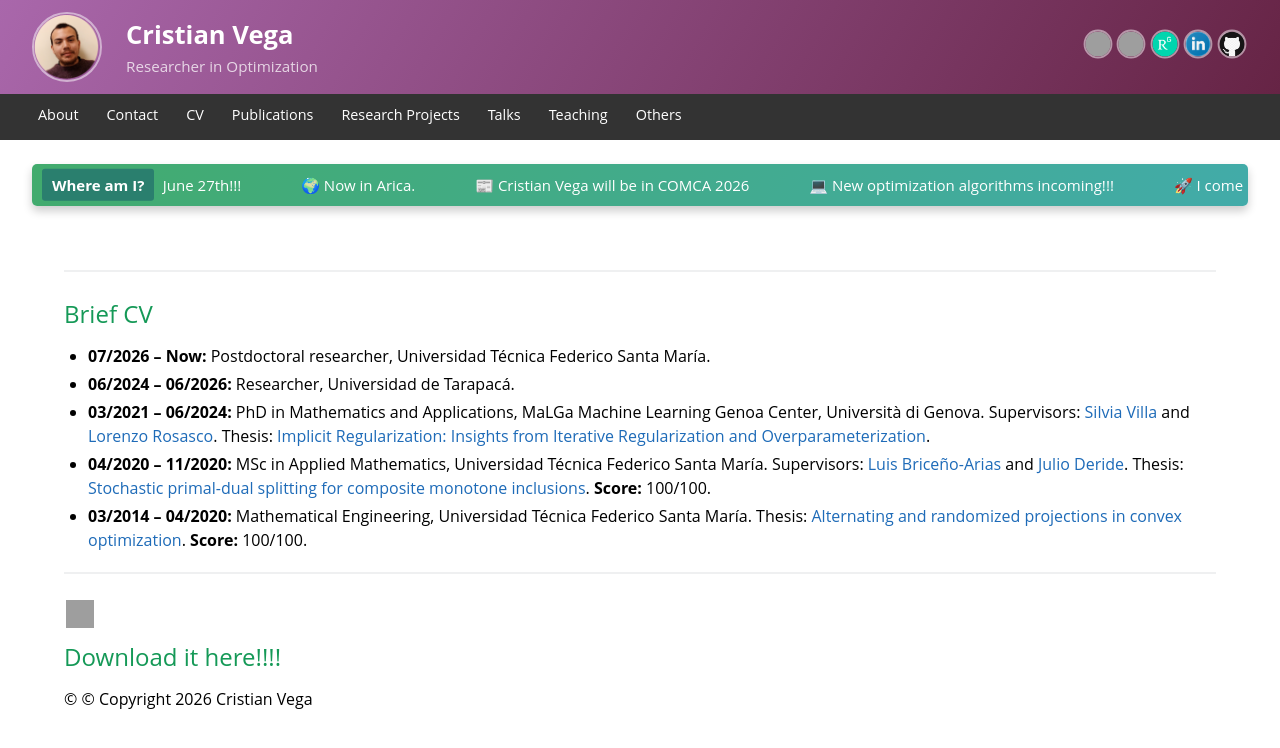
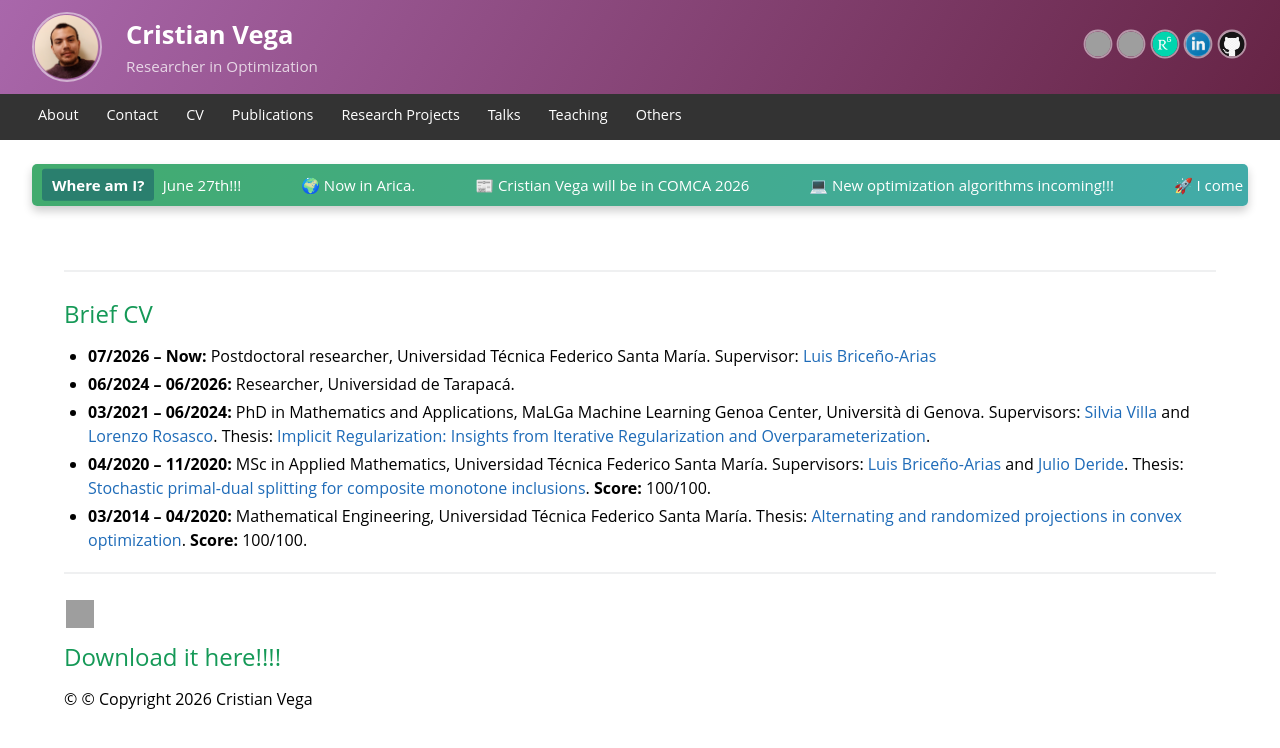
Before and after one commit to cristianvega1995/cristianvega1995.github.io, a Jekyll site: the page CV.html, which Jekyll copies as it is, in a window 1280 px wide. Shown: the top 748 px of the page. Built offline with Jekyll 4.4.1, drawn with Linux system fonts in a browser that asks for light colours; grey boxes are pictures that could not be loaded.

Commit message:
Update CV.html

```diff
--- a/CV.html
+++ b/CV.html
@@ -299,7 +299,7 @@
     <!-- CV -->
     <h2 id="cv">Brief CV</h2>
     <ul>
-        <li><strong>07/2026 – Now:</strong> Postdoctoral researcher, Universidad Técnica Federico Santa María.</li>
+        <li><strong>07/2026 – Now:</strong> Postdoctoral researcher, Universidad Técnica Federico Santa María. Supervisor: <a href="http://lbriceno.mat.utfsm.cl/">Luis Briceño-Arias</a></li>
         <li><strong>06/2024 – 06/2026:</strong> Researcher, Universidad de Tarapacá.</li>
         <li><strong>03/2021 – 06/2024:</strong> PhD in Mathematics and Applications, MaLGa Machine Learning Genoa Center, Università di Genova. Supervisors: <a href="https://rubrica.unige.it/personale/UkNHXVlo">Silvia Villa</a> and <a href="https://web.mit.edu/lrosasco/www/">Lorenzo Rosasco</a>. Thesis: <a href="https://tesidottorato.depositolegale.it/bitstream/20.500.14242/157194/1/phdunige_4963312.pdf">Implicit Regularization: Insights from Iterative Regularization and Overparameterization</a>.</li>
         <li><strong>04/2020 – 11/2020:</strong> MSc in Applied Mathematics, Universidad Técnica Federico Santa María. Supervisors: <a href="http://lbriceno.mat.utfsm.cl/">Luis Briceño-Arias</a> and <a href="https://sites.google.com/view/deride-home">Julio Deride</a>. Thesis: <a href="https://repositorio.usm.cl/server/api/core/bitstreams/93020de3-e1d0-42fe-9b58-7c2486c1930f/content">Stochastic primal-dual splitting for composite monotone inclusions</a>. <strong>Score:</strong> 100/100.</li>
```
